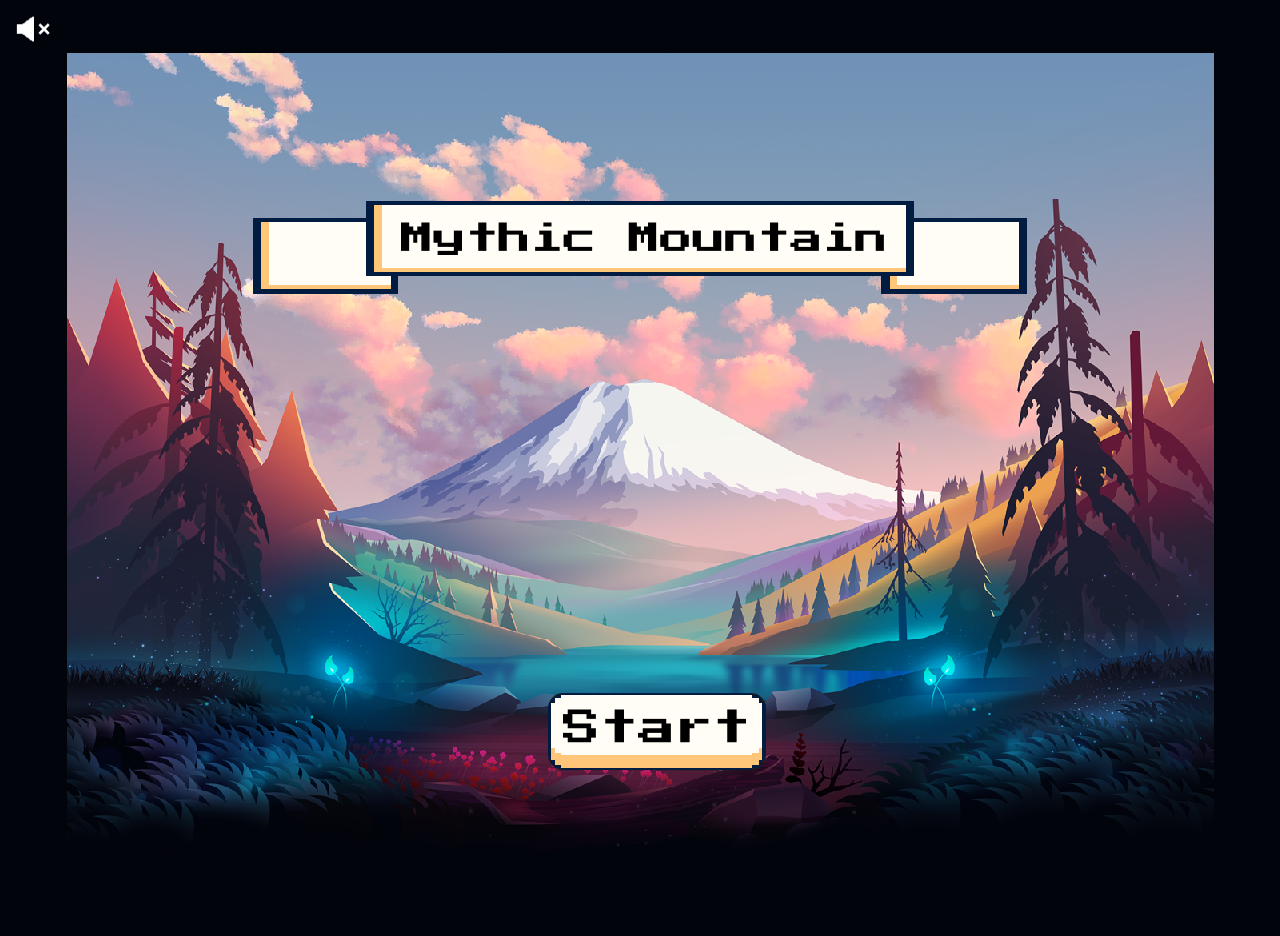
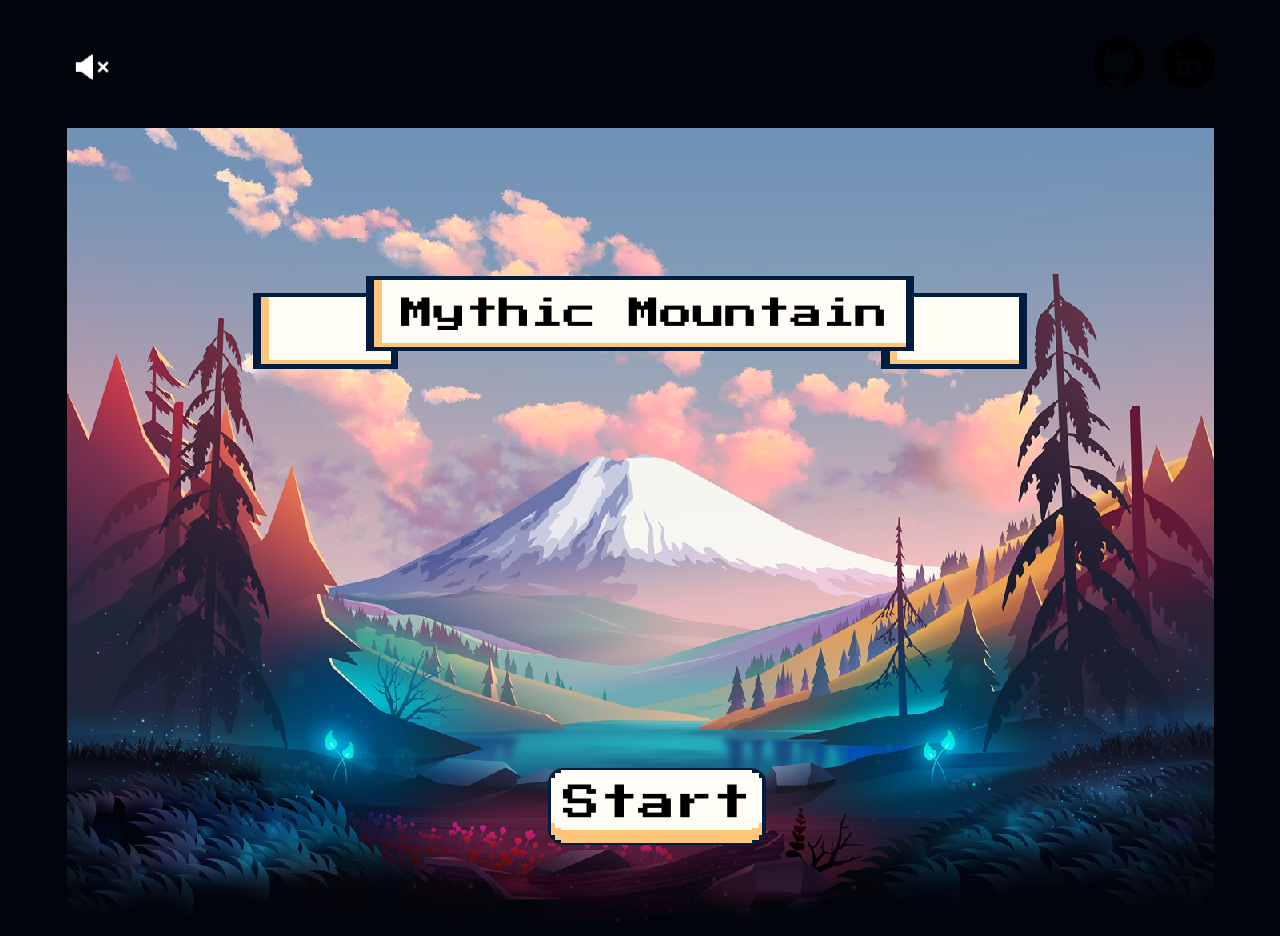
Before and after one commit to adamtpang/mythic-mountain, a website built with webpack: page index.html in a window 1280 px wide. Before the commit the page ends 861 px from the top, so only its background shows below. Built offline with nearby package versions, Linux system fonts and the light colour scheme; files whose address does not match are found by name.

Commit message:
Live site push 5, quantized

```diff
--- a/index.html
+++ b/index.html
@@ -6,9 +6,13 @@
     <script src="dist/main.js"></script>
   </head>
   <body>
-    <button id="mute-button">
-      <img src="assets/overworld/mute_icon.png" alt="muted">
-    </button>
+    <div class="navbar">
+      <button id="mute-button"><img src="assets/overworld/mute_icon.png" alt="muted"></button>
+      <div id="link-buttons">
+        <a class="github-button" href="https://github.com/bubbapang" target="_blank"><img src="assets/overworld/github.png"></a>
+        <a class="linkedin-button" href="https://www.linkedin.com/in/adam-pangelinan-8695a0159/" target="_blank"><img src="assets/overworld/linkedin.png"></a>
+      </div>
+    </div>
     <div class="game-container">
       <canvas class="game-canvas"></canvas>
     </div>
--- a/src/index.scss
+++ b/src/index.scss
@@ -9,7 +9,7 @@ body {
     height: 800px;
     margin: 0 auto;
     top: 50;
-    cursor: url('assets/overworld/cursor1.png'), auto;
+    cursor: url("../assets/overworld/cursor1.png"), auto;
 }
 
 .game-container .game-canvas {
@@ -53,7 +53,7 @@ body {
     width: 1147px;
     height: 120px;
     margin: 0 auto;
-    cursor: url('assets/overworld/cursor1.png'), auto;
+    cursor: url("../assets/overworld/cursor1.png"), auto;
 }
 
 .mini-menu {
@@ -86,3 +86,54 @@ body {
     width: 144px;
     height: 60px;
 }
+
+.github-button {
+    position: relative;
+    top: 0;
+    right: 0;
+}
+
+.linkedin-button {
+    position: relative;
+    top: 0;
+    right: 0;
+}
+
+.github-button img {
+    position: relative;
+    top: 0;
+    left: 0;
+    border: none;
+    background-color: transparent;
+    width: 50px;
+    height: 50px;
+}
+
+.linkedin-button img {
+    position: relative;
+    top: 0;
+    left: 0;
+    border: none;
+    background-color: transparent;
+    width: 50px;
+    height: 50px;
+}
+
+.navbar {
+    display: flex;
+    flex-direction: row;
+    justify-content: space-between;
+    position: relative;
+    width: 1147px;
+    height: 120px;
+    margin: 0 auto;
+}
+
+#link-buttons {
+    display: flex;
+    flex-direction: row;
+    justify-content: space-between;
+    width: 120px;
+    position: relative;
+    transform: translateY(25%);
+}
```
Also changed, not shown: assets/overworld/github.png (added), assets/overworld/linkedin.png (added), dist/main.css, 1 other file.
